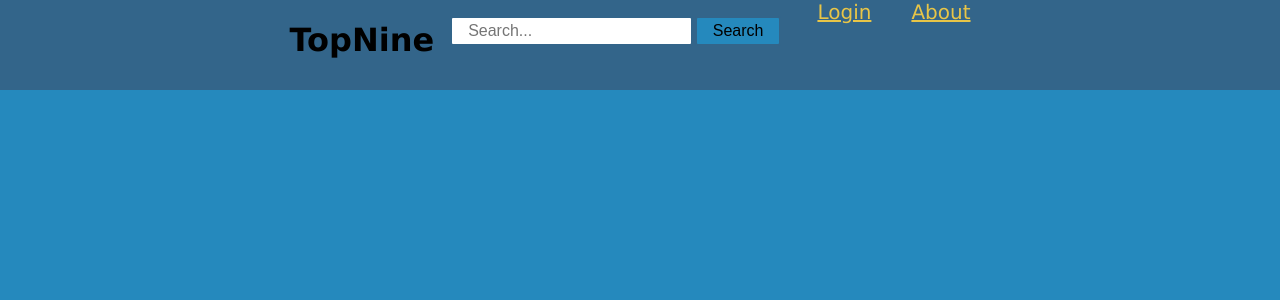
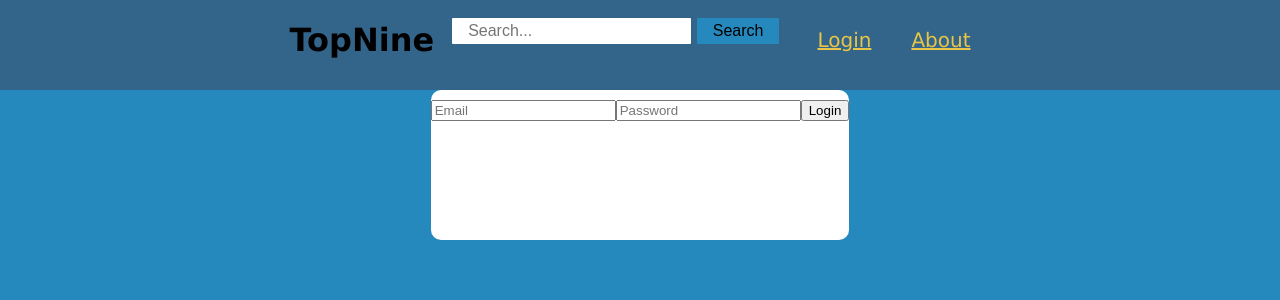
Before and after one commit to Build-Week-My-Top-Nine/Front-End, a React (Create React App) app in the folder top-nine/: page /LoginPage in a window 1280 px wide. Shown: the top 300 px of the page. Built offline with nearby package versions, Linux system fonts and the light colour scheme.

Commit message:
nav works and starting login component

```diff
--- a/top-nine/src/App.css
+++ b/top-nine/src/App.css
@@ -49,3 +49,6 @@
   padding: 20px;
   font-size: 20px;
   align-self: center;}
+.Form {
+  background-color: white;
+}
--- a/top-nine/src/App.js
+++ b/top-nine/src/App.js
@@ -1,11 +1,14 @@
-import React from 'react';
-import './App.css';
-import SearchForm from './components/SearchForm';
-import NavBar from './components/Nav'
+import React from "react";
+import "./App.css";
+import SearchForm from "./components/SearchForm";
+import NavBar from "./components/Nav";
+import Login from "./components/LogInPage";
 import styled from "styled-components";
+import LoginForm from "./components/LogInPage";
+import { BrowserRouter as Router, Route, NavLink } from "react-router-dom";
 
 const NavBg = styled.header`
-  background-color: #33658A;
+  background-color: #33658a;
   height: 90px;
 `;
 
@@ -14,16 +17,28 @@ function App() {
     <div className="App">
       <NavBg>
         <header className="App-header">
-        <h1>TopNine</h1>
-        <SearchForm />
-        <NavBar />
+          <h1>TopNine</h1>
+          <SearchForm />
+          <NavBar />
+          <Router>
+            <NavLink className="NavLink" exact to="/LoginPage">
+              Login
+            </NavLink>
+            <NavLink className="NavLink" to="/AboutPage">
+              About
+            </NavLink>
+            <Route exact path="/WelcomePage" />
+
+            <Route path="/AboutPage" />
+          </Router>
         </header>
-        </NavBg>
-        <body className="App-body">
+      </NavBg>
 
+      <body className="App-body">
+        <Route path="/LoginPage" render={props => <LoginForm {...props} />} />
       </body>
     </div>
-  )
+  );
 }
 
 export default App;
--- a/top-nine/src/components/LogInPage.js
+++ b/top-nine/src/components/LogInPage.js
@@ -0,0 +1,74 @@
+import React from "react";
+import { withFormik, Field, Form } from "formik";
+import styled from 'styled-components';
+
+const FormStyle = styled.form`
+display: flex;
+flex-direction: row rowwrap;
+justify-content: center;
+  display: inline-block;
+  border-radius: 10px;
+  margin: 0auto;
+  height: 150px;
+`;
+const FeildStyle = styled.input`
+
+`;
+
+const Login = props => {
+  const { touched, errors, handleChange, handleSubmit } = props;
+  console.log("something");
+  return (
+    <FormStyle className='Form' onSubmit={handleSubmit}>
+      <FeildStyle
+        type="email"
+        onChange={handleChange}
+        name="email"
+        placeholder="Email"
+      />
+      {errors.email && touched.email && <div id="feedback">{errors.email}</div>}
+      <FeildStyle
+        type="password"
+        onChange={handleChange}
+        name="password"
+        placeholder="Password"
+      />
+      {errors.password && touched.password && <div id="feedback">{errors.password}</div>}
+      <button type="submit">Login</button>
+    </FormStyle>
+
+  );
+};
+
+const LoginForm = withFormik({
+  mapPropsToValues: () => ({ name: '' }),
+
+  // Custom sync validation
+  validate: values => {
+    const errors = {};
+
+    if (!values.name) {
+      errors.name = 'Required';
+    }
+
+    return errors;
+  },
+
+  handleSubmit: (values, { setSubmitting }) => {
+    setTimeout(() => {
+      alert(JSON.stringify(values, null, 2));
+      setSubmitting(false);
+    }, 1000);
+  },
+
+  displayName: 'BasicForm',
+})(Login);
+// return (
+
+//         <Form>
+//         <Field type="email" name="email" placeholder="Email" />
+//         <Field type="password" name="password" placeholder="Password" />
+//         </Form>
+// );
+
+export default LoginForm;
--- a/top-nine/src/components/Nav.js
+++ b/top-nine/src/components/Nav.js
@@ -1,12 +1,12 @@
 import React from "react";
-import { NavLink } from "react-router-dom";
+import { BrowserRouter as Router, Route, NavLink } from "react-router-dom";
+import LoginForm from './LogInPage'
 
 
 function NavBar(props) {
   return (
     <div>
-        <NavLink className='NavLink' to="">Login</NavLink>
-        <NavLink className='NavLink' to="">About</NavLink>
+
     </div>
   );
 }
```
